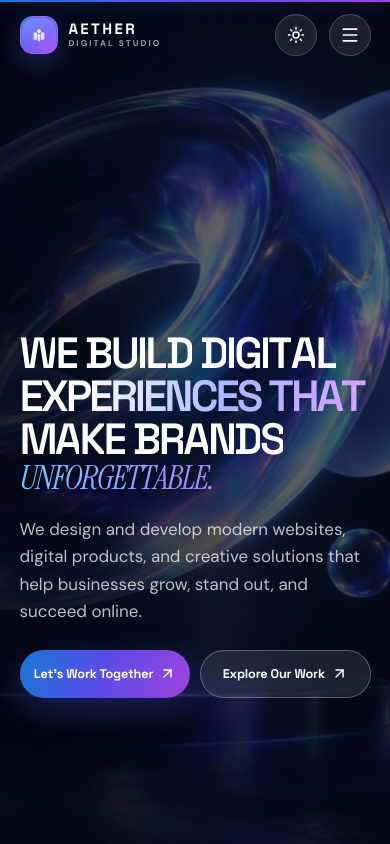
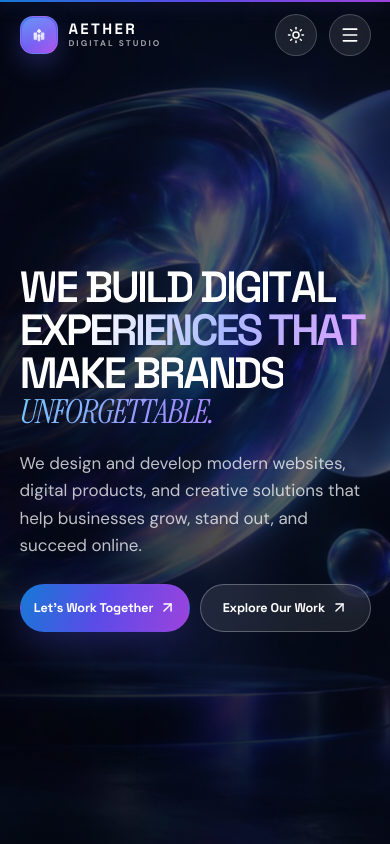
Before and after one commit to manojbarode/Aether-Studio-, a React (Vite) app: page / in a window 390 px wide. Shown: the top 844 px of the page. Built offline with nearby package versions, Linux system fonts and the light colour scheme.

Commit message:
Balance mobile hero vertical spacing

```diff
--- a/src/styles/hero-video.css
+++ b/src/styles/hero-video.css
@@ -364,8 +364,8 @@
 
 @media (max-width: 560px) {
   .hero--video {
-    min-height: max(100svh, 760px);
-    padding-block: calc(var(--header-height) + 12rem) 4.75rem;
+    min-height: 100svh;
+    padding-block: calc(var(--header-height) + 2rem) 3rem;
   }
 
   .hero--video .hero-layout {
@@ -432,7 +432,7 @@
 
 @media (max-width: 380px) {
   .hero--video {
-    min-height: max(100svh, 760px);
+    min-height: 100svh;
   }
 
   .hero--video .hero-layout {
@@ -515,9 +515,8 @@
 
 @media (max-height: 740px) and (max-width: 560px) {
   .hero--video {
-    min-height: 100svh;
-    min-height: max(100svh, 760px);
-    padding-block: calc(var(--header-height) + 10rem) 2.5rem;
+    min-height: max(100svh, 680px);
+    padding-block: calc(var(--header-height) + 2rem) 2rem;
   }
 
   .hero--video .hero-title {
```
